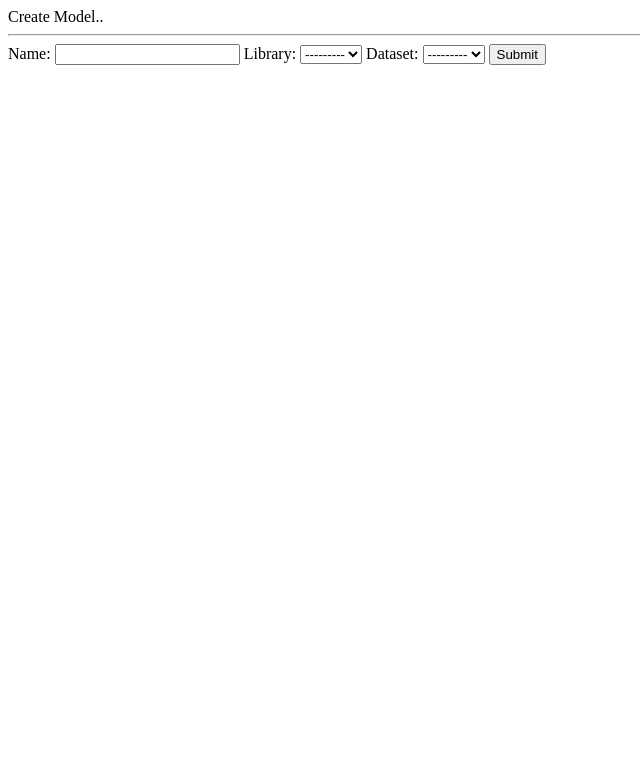
After one commit to mattjwarren/django-wganmgr, a Django app: page /wganbrowser/model_save/ in a window 1280 px wide. The commit adds this page. Shown: the top 783 px of the page, without its empty margins (0-640 px from the left). Run offline with Django 4.2, Linux system fonts and the light colour scheme; data that the repository does not hold is empty.

Commit message:
basic model create form and split model fields up

```diff
--- /dev/null
+++ b/wganmgr/wganbrowser/forms.py
@@ -0,0 +1,7 @@
+from django.forms import ModelForm
+from .models import model as modelClass
+
+class modelForm(ModelForm):
+    class Meta:
+        model = modelClass
+        fields = ['name','library','dataset']
--- a/wganmgr/wganbrowser/models.py
+++ b/wganmgr/wganbrowser/models.py
@@ -3,7 +3,7 @@ from os import path
 
 # Create your models here.
 class library(models.Model):
-    name = models.CharField(max_length=64,blank=False)
+    name = models.CharField(max_length=64,blank=False,unique=True)
     path = models.CharField(max_length=512,blank=False)
 
     def __str__(self):
@@ -12,9 +12,18 @@ class library(models.Model):
     def path_exists(self):
         return path.isdir(self.path)
 
+    @classmethod
+    def by_strname(cls,strname):
+        name=strname.split('@')[0]
+        return cls.objects.get(name=name)
+
 class dataset(models.Model):
     path = models.CharField(max_length=512,blank=False)
-    name = models.CharField(max_length=512,blank=False)
+    name = models.CharField(max_length=255,blank=False,unique=True)
+    data_first_slice = models.BooleanField(default=False)
+    data_normalize = models.BooleanField(default=False)
+    data_fast_wav = models.BooleanField(default=True)
+    data_pad_end = models.BooleanField(default=False)
 
     def __str__(self):
         return self.name
@@ -22,29 +31,43 @@ class dataset(models.Model):
     def path_exists(self):
         return path.isdir(self.path)
 
+    @classmethod
+    def by_strname(cls,strname):
+        return cls.objects.get(name=strname)
+
 class model(models.Model):
-    name = models.CharField(max_length=512,blank=False)
+    name = models.CharField(max_length=255,blank=False,unique=True)
     library = models.ForeignKey(library,on_delete=models.CASCADE)
     dataset = models.ForeignKey(dataset,blank=False,on_delete=models.CASCADE)
-    data_fast_wav = models.BooleanField(default=True)
-    data_first_slice = models.BooleanField(default=False)
-    data_normalize = models.BooleanField(default=False)
-    data_num_channels = models.IntegerField(default=1)
-    data_overlap_ratio = models.FloatField(default=0.0)
-    data_pad_end = models.BooleanField(default=False)
     data_prefetch_gpu_num = models.IntegerField(default=0) #may need to be 1
-    data_sample_rate = models.IntegerField(default=44100)
-    data_slice_len = models.IntegerField(default=65536)
-    mode = models.CharField(max_length=32,blank=False,choices=[('train','train'),
+    mode = models.CharField(max_length=32,blank=False,default='train',choices=[('train','train'),
                                                                ('preview','preview'),
                                                                ('incept','incept'),
                                                                ('infer','infer')]
                             )
     preview_n = models.IntegerField(default=3)
+
+    def __str__(self):
+        return str(self.library)+' : '+self.name
+
+    @classmethod
+    def by_strname(cls,strname):
+        name=strname.split(':')[-1]
+        return cls.objects.get(name=name)
+
+
+class modelRun(models.Model):
+    model = models.ForeignKey(model,blank=False,on_delete=models.CASCADE)
+    path = models.CharField(max_length=512,blank=False)
+    name = models.CharField(max_length=255,blank=False,unique=True)
     train_batch_size = models.IntegerField(default=32)
     train_save_secs = models.IntegerField(default=3600)
     train_summary_secs = models.IntegerField(default=180)
     wavegan_batchnorm = models.BooleanField(default=False)
+    data_num_channels = models.IntegerField(default=1)
+    data_overlap_ratio = models.FloatField(default=0.0)
+    data_sample_rate = models.IntegerField(default=44100)
+    data_slice_len = models.IntegerField(default=65536)
     wavegan_dim = models.IntegerField(default=64)
     wavegan_disc_nupdates = models.IntegerField(default=5)
     wavegan_disc_phaseshuffle = models.IntegerField(default=2)
@@ -63,18 +86,16 @@ class model(models.Model):
     wavegan_latent_dim = models.IntegerField(default=64)
 
     def __str__(self):
-        return str(self.library)+' : '+self.name
-
-class modelRun(models.Model):
-    model = models.ForeignKey(model,blank=False,on_delete=models.CASCADE)
-    path = models.CharField(max_length=512,blank=False)
-    name = models.CharField(max_length=512,blank=False)
-
-    def __str__(self):
         return str(self.model)+' : '+self.name
 
     def path_exists(self):
         return path.isdir(self.path)
+
+    @classmethod
+    def by_strname(cls,strname):
+        name=strname.split(':')[-1]
+        return cls.objects.get(name=name)
+
 
 class modelSnapshot(models.Model):
     modelRun = models.ForeignKey(modelRun,blank=False,on_delete=models.CASCADE)
@@ -93,5 +114,9 @@ class modelSnapshot(models.Model):
     def path_exists(self):
         return path.isdir(self.path)
 
+    @classmethod
+    def by_strname(cls,strname):
+        library,model_name,modelrun_name,checkpoint=strname.split(':')
+        return cls.objects.get(modelRun__name=name,checkpoint=checkpoint)
 
     #https://docs.djangoproject.com/en/4.1/intro/tutorial02/
--- /dev/null
+++ b/wganmgr/wganbrowser/templates/wganbrowser/model/model_create.html
@@ -0,0 +1,7 @@
+Create Model..<br>
+<hr></hr>
+<form action="{% url 'wganbrowser:model_save' %}" method="post">
+    {% csrf_token %}
+    {{ form }}
+    <input type="submit" value="Submit">
+</form>
--- a/wganmgr/wganbrowser/urls.py
+++ b/wganmgr/wganbrowser/urls.py
@@ -2,17 +2,21 @@ from django.urls import path
 
 from . import views
 
+app_name = 'wganbrowser'
 urlpatterns = [
-    #/wganbrowser
     path('', views.index, name='index'),
-    #/wganbrowser/model/{model_id}/
+    #/wganbrowser/model_detail/{model_id}/
     path('model_detail/<int:model_id>/',views.model_detail,name='model_detail'),
-    #/wganbrowser/model/{model_id}/
+    #/wganbrwoser/model_create/
+    path('model_create/',views.model_create,name='model_create'),
+    #/wganbrwoser/model_save/
+    path('model_save/',views.model_save,name='model_save'),
+    #/wganbrowser/model_detail/{model_id}/
     path('dataset_detail/<int:dataset_id>/',views.dataset_detail,name='dataset_detail'),
-    #/wganbrowser/model/{model_id}/
+    #/wganbrowser/model_detail/{model_id}/
     path('modelrun_detail/<int:modelrun_id>/',views.modelrun_detail,name='modelrun_detail'),
-    #/wganbrowser/model/{model_id}/
+    #/wganbrowser/model_detail/{model_id}/
     path('modelsnapshot_detail/<int:modelsnapshot_id>/',views.modelsnapshot_detail,name='modelsnapshot_detail'),
-    #/wganbrowser/model/{model_id}/
+    #/wganbrowser/model_detail/{model_id}/
     path('library_detail/<int:library_id>/',views.library_detail,name='library_detail'),
 ]
--- a/wganmgr/wganbrowser/views.py
+++ b/wganmgr/wganbrowser/views.py
@@ -5,6 +5,7 @@ from django.http import HttpResponse
 from django.template import loader
 
 from .models import *
+from .forms import *
 
 def index(request):
     return HttpResponse("Hello, world. You're at the wgan browser index.")
@@ -29,6 +30,25 @@ def model_detail(request,model_id):
     }
     return render(request,'wganbrowser/model/model_detail.html',context)
 
+def model_create(request):
+    form = modelForm()
+    context = {'form':form}
+    return render(request,'wganbrowser/model/model_create.html',context)
+
+def model_save(request):
+    if request.method=='POST':
+        form=modelForm(request.POST)
+        if form.is_valid():
+            data=form.cleaned_data
+            new_model=model(name=data['name'],
+                            library=data['library'],
+                            dataset=data['dataset'])
+            new_model.save()
+            return model_detail(request,new_model.id)
+    else:
+        return model_create(request)
+
+
 def dataset_detail(request,dataset_id):
     return HttpResponse("Looking at details for dataset</br> %s" % str(get_object_or_404(dataset,pk=dataset_id)))
 
```
Also changed, not shown: wganmgr/wganbrowser/templates/wganbrowser/model/model_detail.html (+8 -9 lines), wganmgr/wganbrowser/migrations/0003_remove_model_data_fast_wav_and_more.py (added), wganmgr/wganbrowser/migrations/0004_remove_model_data_num_channels_and_more.py (added), wganmgr/wganbrowser/migrations/0005_alter_dataset_name_alter_library_name_and_more.py (added), wganmgr/wganbrowser/migrations/0006_alter_dataset_name_alter_model_name_and_more.py (added), wganmgr/wganbrowser/migrations/0007_alter_model_mode.py (added).
